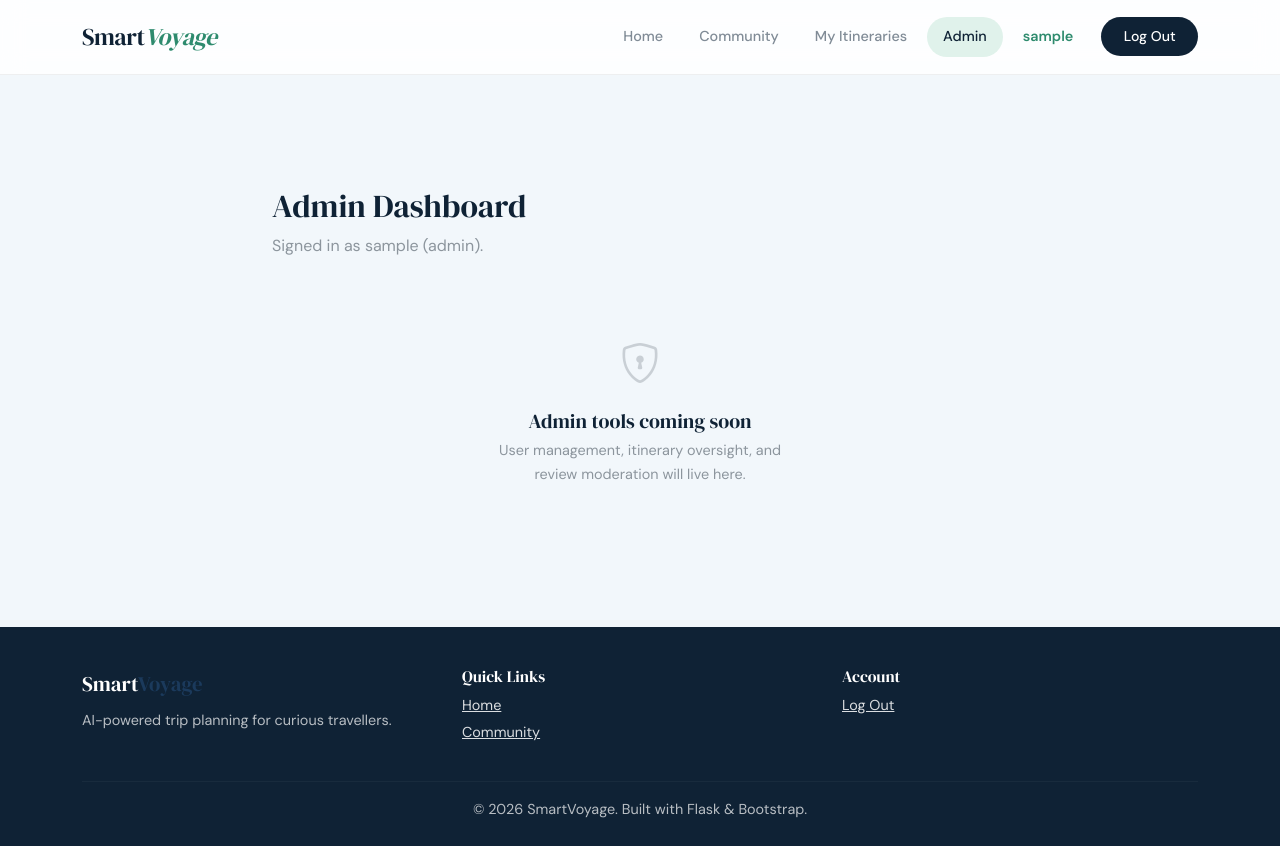
After one commit to sduproy/CITS3403-Project, a Flask app: page /admin in a window 1280 px wide. The commit adds this page. Run offline with Flask 3, Linux system fonts and the light colour scheme; the visitor is signed in with stand-in values (Sample User, id 1); data comes from the database, SQL or seed files in the repository.

Commit message:
add: admin dashboard placeholder with admin_required guard (M5 auth)
- templates/admin_dashboard.html: tp-dashboard-header + tp-empty state
  with bi-shield-lock icon; calls out that user management, itinerary
  oversight, and review moderation will live here
- routes.py: admin_required decorator (anon -> /login?next=, non-admin
  -> / with flash); /admin view; admins now land on /admin after login
  instead of / (replaces the M5 TODO redirect)
- base.html: navbar Admin link wired to main.admin_dashboard with
  active-class highlight (only rendered for g.user.role == 'admin')

```diff
--- a/routes.py
+++ b/routes.py
@@ -26,6 +26,22 @@ def login_required(view):
         if g.user is None:
             flash("Please log in to access this page.", "error")
             return redirect(url_for("main.login", next=request.path))
+        return view(**kwargs)
+
+    return wrapped_view
+
+
+def admin_required(view):
+    """Gate a view to users with role == 'admin'. Anon users get sent to login."""
+
+    @functools.wraps(view)
+    def wrapped_view(**kwargs):
+        if g.user is None:
+            flash("Please log in to access this page.", "error")
+            return redirect(url_for("main.login", next=request.path))
+        if g.user["role"] != "admin":
+            flash("Admin access required.", "error")
+            return redirect(url_for("main.index"))
         return view(**kwargs)
 
     return wrapped_view
@@ -120,8 +136,7 @@ def login():
             return redirect(next_url)
 
         if user["role"] == "admin":
-            # M5 will flip this to url_for("main.admin_dashboard").
-            return redirect(url_for("main.index"))
+            return redirect(url_for("main.admin_dashboard"))
         return redirect(url_for("main.dashboard"))
 
     return render_template("login.html")
@@ -140,6 +155,11 @@ def dashboard():
     return render_template("dashboard.html")
 
 
+@main.route("/admin")
+@admin_required
+def admin_dashboard():
+    return render_template("admin_dashboard.html")
+
+
 # Route stubs to add as features land:
-#   /admin                                   (M5 — admin dashboard)
 #   /itinerary/new, /itinerary/<int:id>      (AI generation + detail page)
--- /dev/null
+++ b/templates/admin_dashboard.html
@@ -0,0 +1,23 @@
+{% extends "base.html" %}
+
+{% block title %}Admin Dashboard · SmartVoyage{% endblock %}
+
+{% block content %}
+<section class="tp-section">
+  <div class="container" style="max-width:760px;">
+
+    <div class="tp-dashboard-header">
+      <h2>Admin Dashboard</h2>
+      <p class="tp-text-muted mb-0">Signed in as {{ g.user.username }} (admin).</p>
+    </div>
+
+    {# Empty state — admin tooling (user management, review moderation) lands in a later branch #}
+    <div class="tp-empty">
+      <div class="tp-empty-icon"><i class="bi bi-shield-lock"></i></div>
+      <h5>Admin tools coming soon</h5>
+      <p>User management, itinerary oversight, and review moderation will live here.</p>
+    </div>
+
+  </div>
+</section>
+{% endblock %}
--- a/templates/base.html
+++ b/templates/base.html
@@ -26,7 +26,7 @@
         {% if g.user %}
           <li class="nav-item"><a class="nav-link {% if request.endpoint == 'main.dashboard' %}active{% endif %}" href="{{ url_for('main.dashboard') }}">My Itineraries</a></li>
           {% if g.user.role == 'admin' %}
-            <li class="nav-item"><a class="nav-link" href="#">Admin</a></li>
+            <li class="nav-item"><a class="nav-link {% if request.endpoint == 'main.admin_dashboard' %}active{% endif %}" href="{{ url_for('main.admin_dashboard') }}">Admin</a></li>
           {% endif %}
           <li class="nav-item"><span class="nav-link" style="color:var(--tp-teal); font-weight:600;">{{ g.user.username }}</span></li>
           <li class="nav-item ms-lg-2"><a class="btn btn-tp-dark" href="{{ url_for('main.logout') }}">Log Out</a></li>
```
